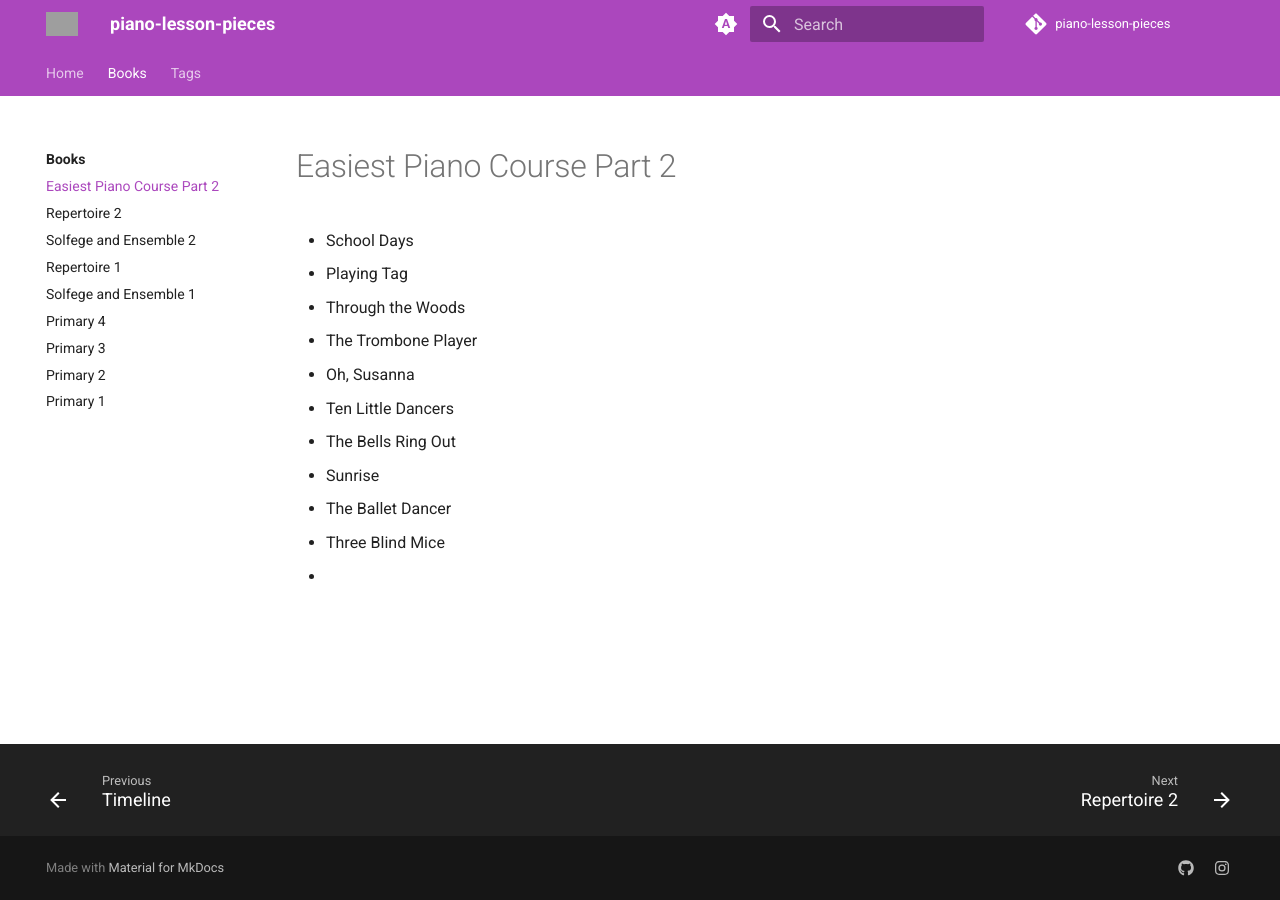
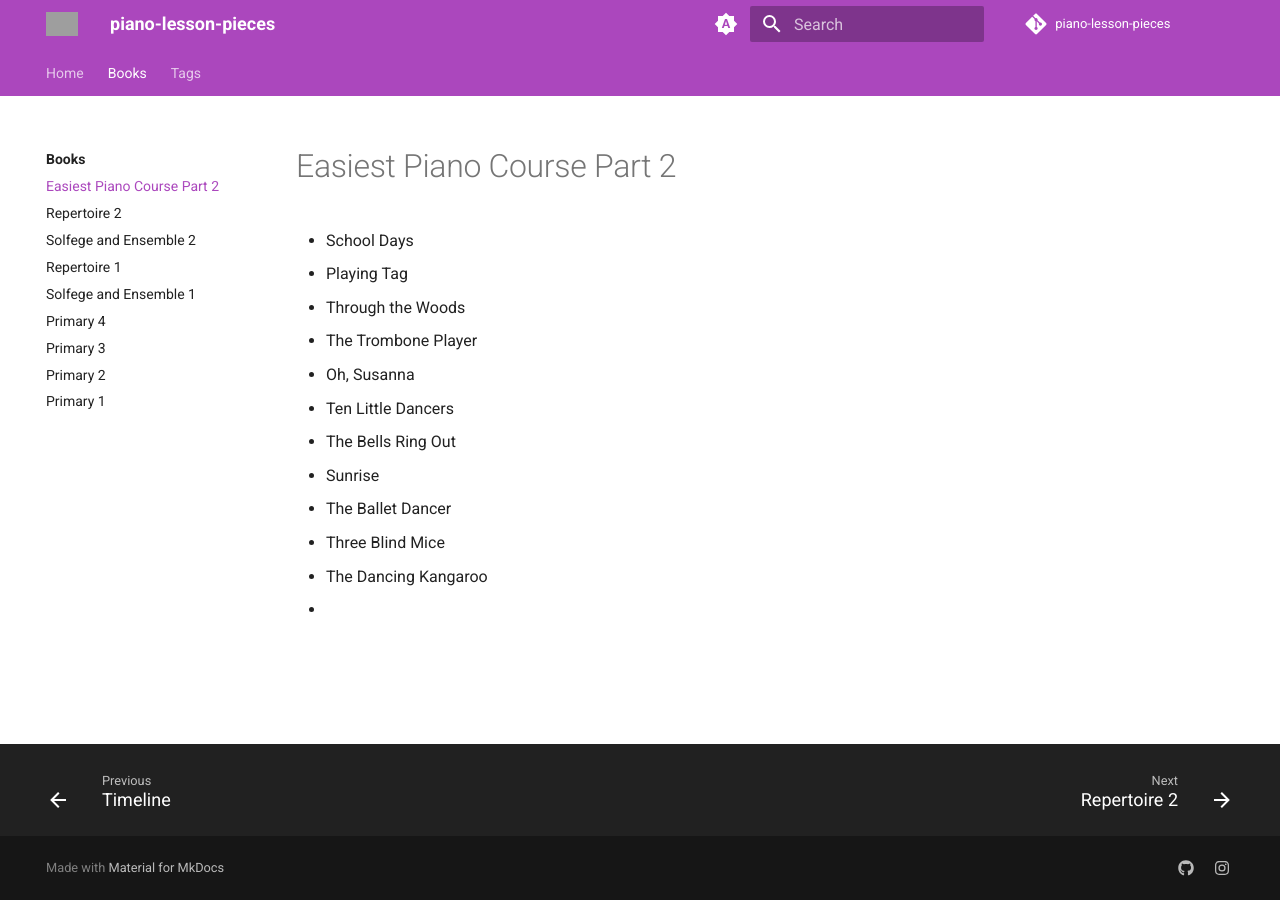
Before and after one commit to cutiepie-kitty-ada/piano-lesson-pieces, an MkDocs documentation site: the page built from docs/books/easiest-piano-course2.md, in a window 1280 px wide. Built offline with MkDocs 1.6.1 and Material for MkDocs 9.7.7, drawn with Linux system fonts in a browser that asks for light colours; comment, search, counter and statistics services are not loaded; grey boxes are pictures that could not be loaded.

Commit message:
Update easiest-piano-course2.md

```diff
--- a/docs/books/easiest-piano-course2.md
+++ b/docs/books/easiest-piano-course2.md
@@ -10,4 +10,5 @@
 - Sunrise
 - The Ballet Dancer
 - Three Blind Mice
+- The Dancing Kangaroo
 -
```
